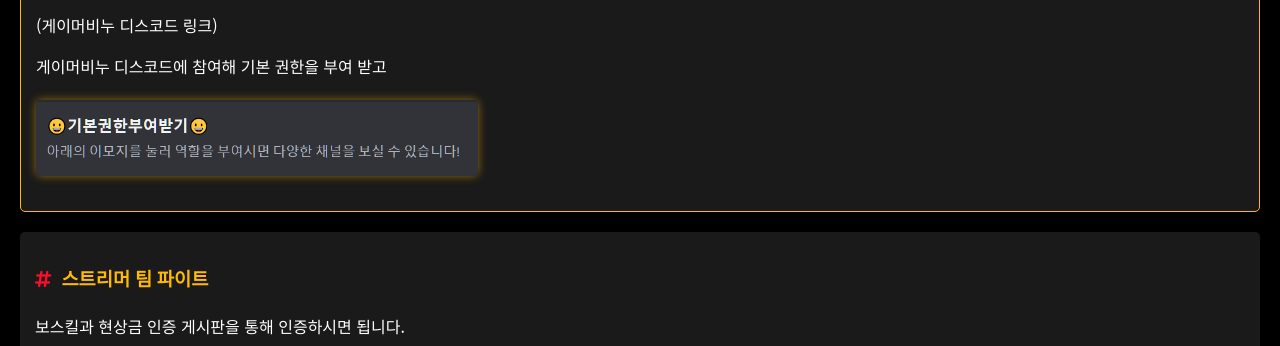
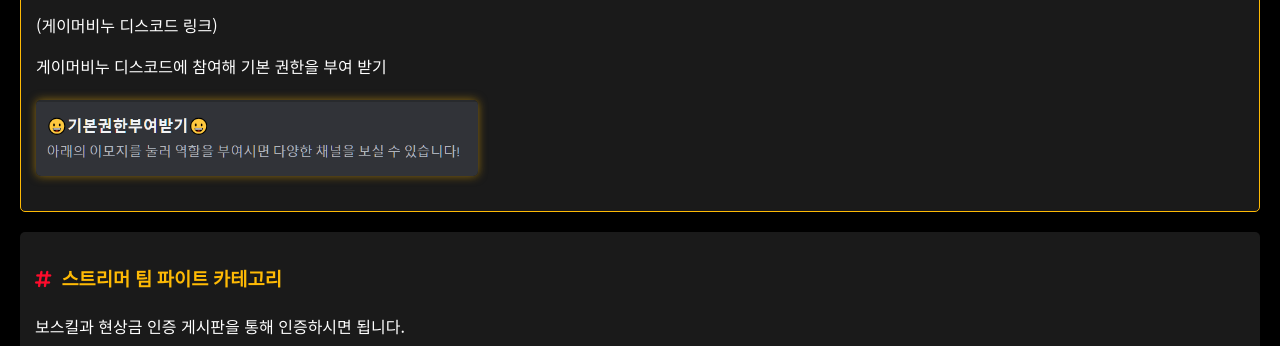
Before and after one commit to numsil/stf3, a plain HTML site: page index.html in a window 1280 px wide. Shown: the part 163-509 px from the top of the page. Drawn offline with Linux system fonts and the light colour scheme.

Commit message:
Update index.html

```diff
--- a/index.html
+++ b/index.html
@@ -83,14 +83,14 @@
         <h2><i class="fas fa-info-circle icon"></i>인증 방법</h2>
         <p>모든 인증은 게이머비누 디스코드에서 할 수 있습니다</p>
         <p>(게이머비누 디스코드 링크)</p>
-        <p>게이머비누 디스코드에 참여해 기본 권한을 부여 받고</p>
+        <p>게이머비누 디스코드에 참여해 기본 권한을 부여 받기</p>
         <div class="image-container">
             <img src="dc1.png" alt="기본권한부여 방법 이미지">
         </div>
     </div>
 
     <div class="section">
-        <h3><i class="fas fa-hashtag icon"></i>스트리머 팀 파이트</h3>
+        <h3><i class="fas fa-hashtag icon"></i>스트리머 팀 파이트 카테고리</h3>
         <p>보스킬과 현상금 인증 게시판을 통해 인증하시면 됩니다.</p>
         <div class="image-container">
             <img src="dc2.png" alt="스트리머 팀 파이트 채널 목록 이미지">
```
